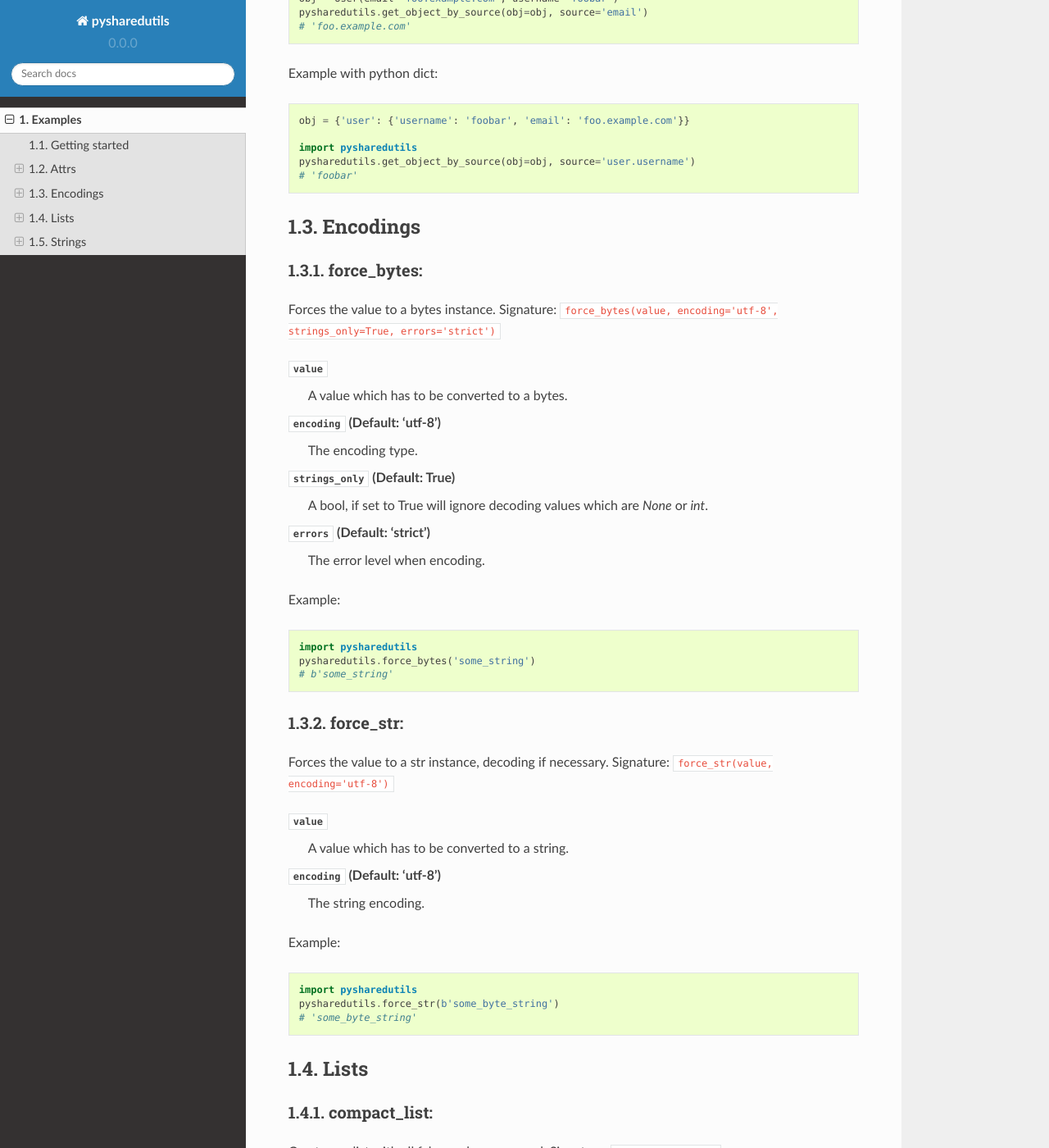
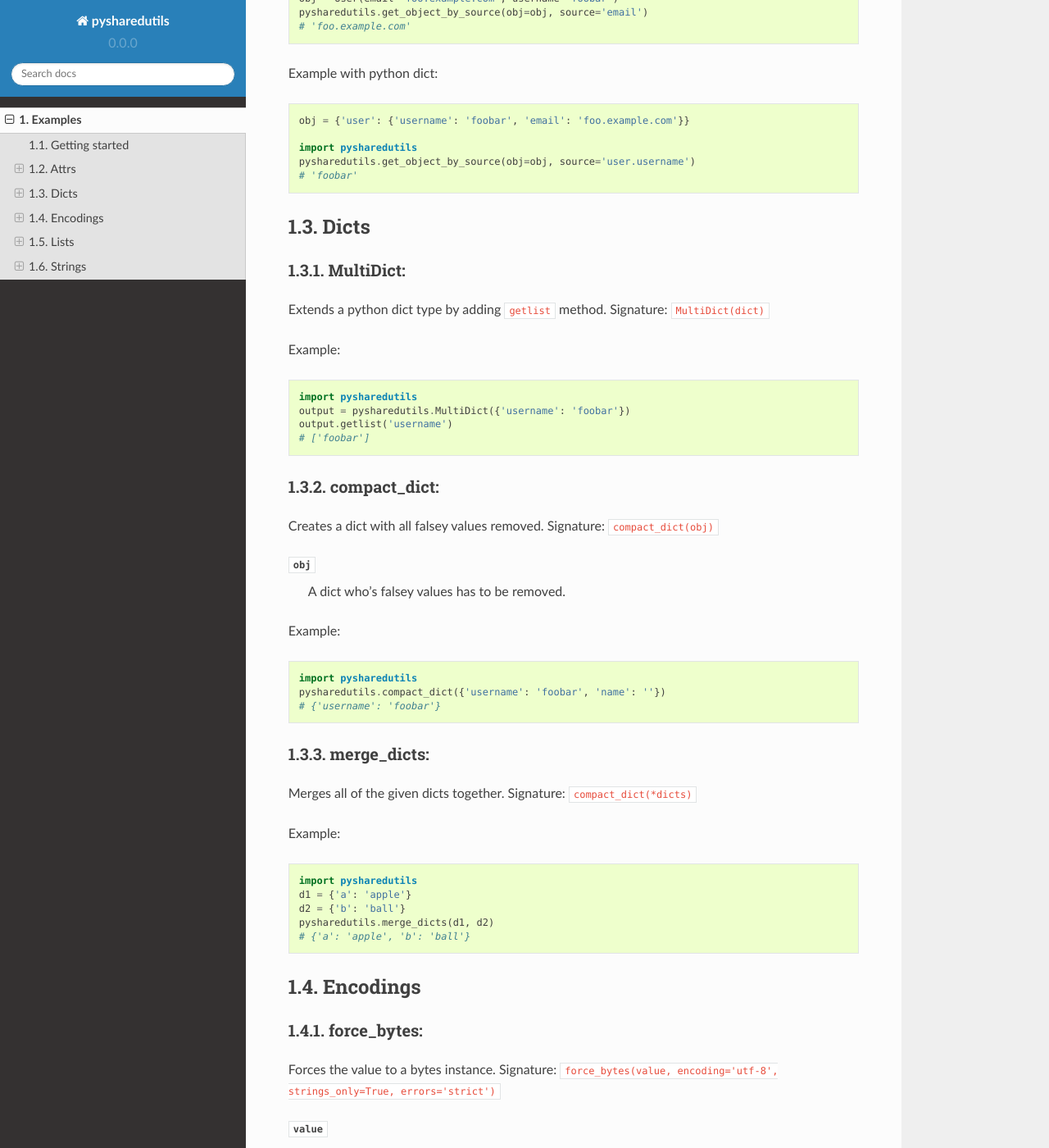
Before and after one commit to joeljames/py-shared-utils, a Sphinx documentation site: the page built from docs/examples.rst, in a window 1280 px wide and 1400 px high, scrolled down 1041 px. Shown: the whole window at 82% size. Built offline with Sphinx 7.4.7 and the Read the Docs theme 2.0.0, drawn with Linux system fonts in a browser that asks for light colours; some of the changed text lies outside the part shown.

Commit message:
Add dict helper methods

```diff
--- a/docs/examples.rst
+++ b/docs/examples.rst
@@ -46,6 +46,46 @@
     import pysharedutils
     pysharedutils.get_object_by_source(obj=obj, source='user.username')
     # 'foobar'
+
+
+Dicts
+=====
+MultiDict:
+----------
+Extends a python dict type by adding ``getlist`` method. Signature: ``MultiDict(dict)``
+
+Example::
+
+    import pysharedutils
+    output = pysharedutils.MultiDict({'username': 'foobar'})
+    output.getlist('username')
+    # ['foobar']
+
+compact_dict:
+-------------
+Creates a dict with all falsey values removed. Signature: ``compact_dict(obj)``
+
+:attr:`obj`
+    A dict who's falsey values has to be removed.
+
+Example::
+
+    import pysharedutils
+    pysharedutils.compact_dict({'username': 'foobar', 'name': ''})
+    # {'username': 'foobar'}
+
+
+merge_dicts:
+------------
+Merges all of the given dicts together. Signature: ``compact_dict(*dicts)``
+
+Example::
+
+    import pysharedutils
+    d1 = {'a': 'apple'}
+    d2 = {'b': 'ball'}
+    pysharedutils.merge_dicts(d1, d2)
+    # {'a': 'apple', 'b': 'ball'}
 
 
 Encodings
@@ -104,6 +144,19 @@
     pysharedutils.compact_list([False, 1, '', {}])
     # [1]
 
+force_list:
+-----------
+Force the given object to be a list, wrapping single objects. Signature: ``force_list(obj)``
+
+:attr:`obj`
+    A obj which has to be converted to list.
+
+Example::
+
+    import pysharedutils
+    pysharedutils.force_list('name')
+    # ['name']
+
 
 Strings
 =======
@@ -135,3 +188,19 @@
     import pysharedutils
     pysharedutils.snake_to_camel_case('snake_case')
     # 'snakeCase'
+
+equals:
+-------
+Returns True if the two strings are equal, False otherwise. The time taken is independent of the number of characters that match. For the sake of simplicity, this function executes in constant time only when the two strings have the same length. It short-circuits when they have different lengths. Signature: ``equals(val1, val2)``
+
+:attr:`val1`
+    A string that has to be compared.
+
+:attr:`val2`
+    A string that has to be compared.
+
+Example::
+
+    import pysharedutils
+    pysharedutils.equals('some_value', 'some_value')
+    # True
```
Also changed, not shown: pysharedutils/__init__.py (+7 -0 lines), 6 other files.
